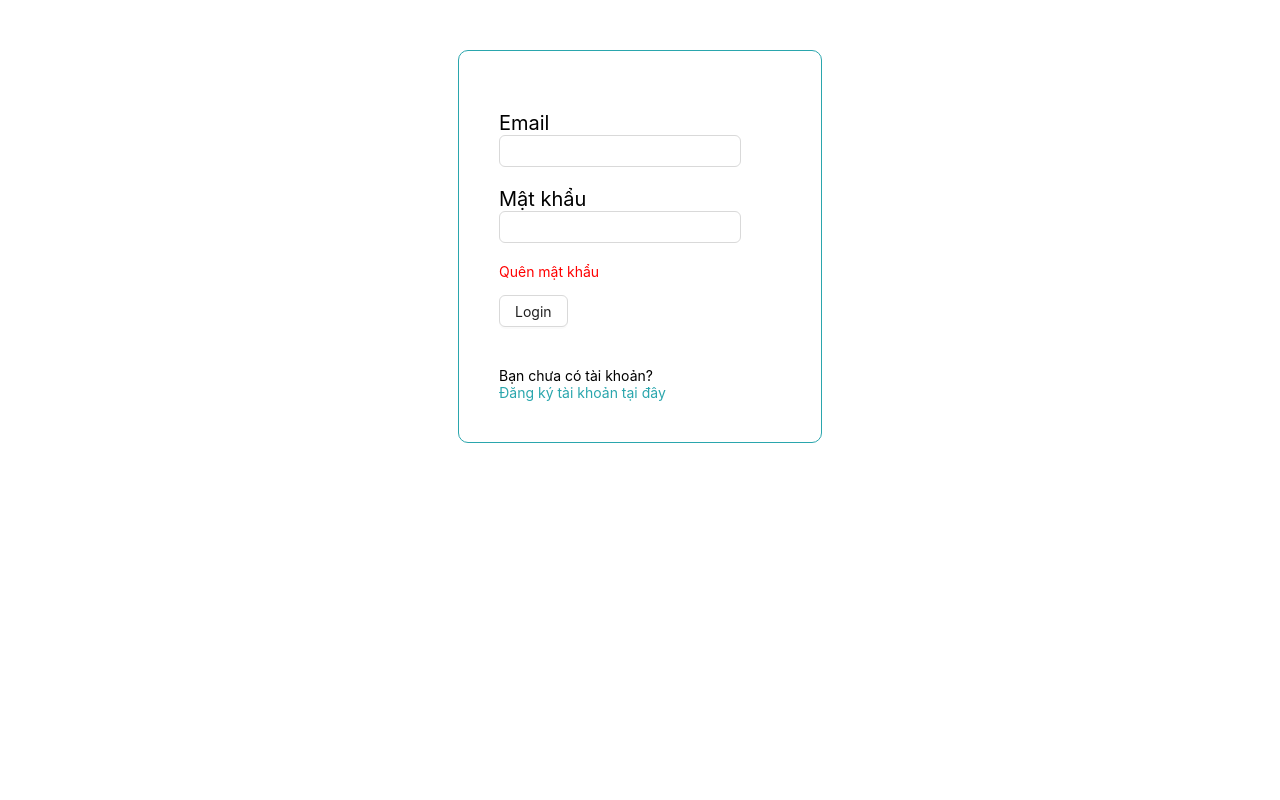
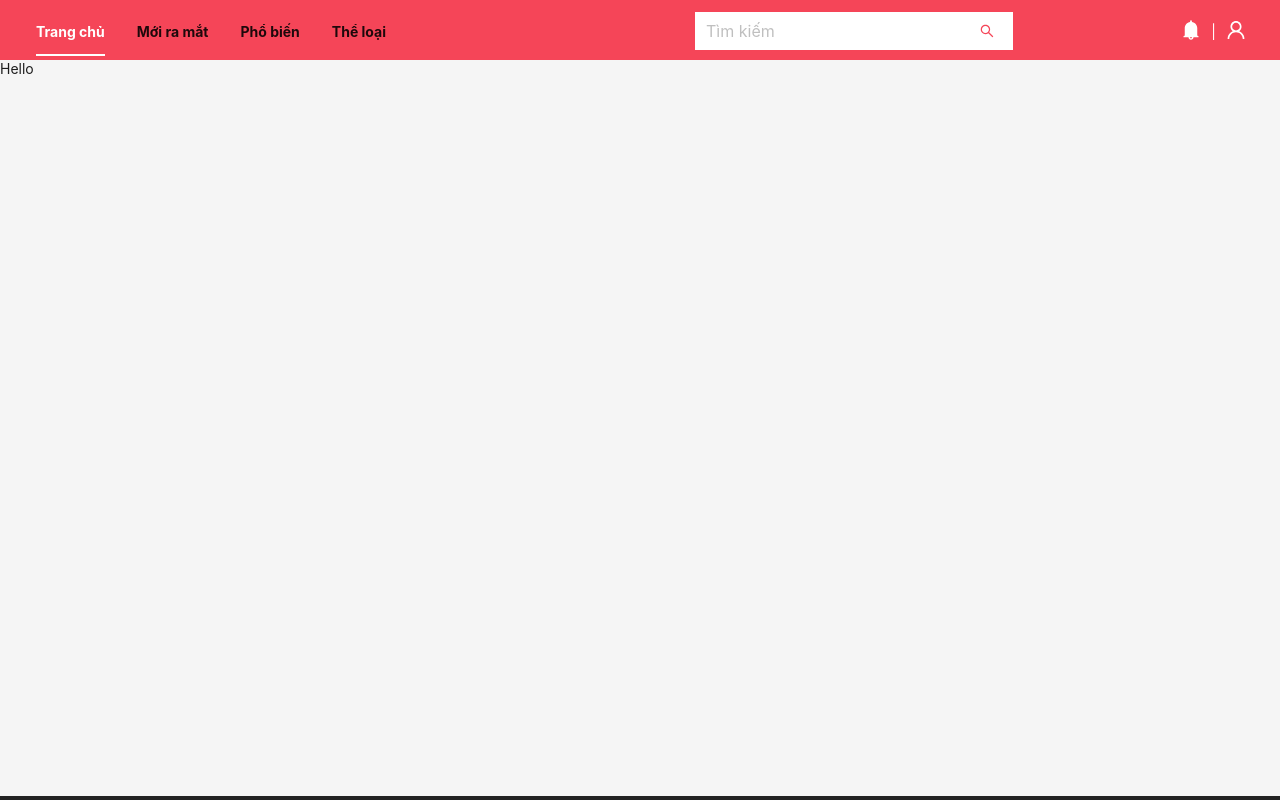
Before and after one commit to TrinhChung/mange, a React (Create React App) app in the folder fontend/: page / in a window 1280 px wide. Before the commit this address led to /login. Shown: the top 800 px of the page. Built offline with nearby package versions, Linux system fonts and the light colour scheme.

Commit message:
Create UI Navbar

```diff
--- a/fontend/src/App.css
+++ b/fontend/src/App.css
@@ -3,7 +3,8 @@
 }
 
 :root {
-  --color-main: #2aa6ad;
+  --color-main: #f54558;
+  --height-navbar: 60px;
   --gray: #cccccc;
   --background-banner: #d7e1e380;
   --background-box-search: #62c1c526;
@@ -52,3 +53,38 @@
     transform: rotate(360deg);
   }
 }
+
+.ant-menu-horizontal {
+  border-bottom: none !important;
+  line-height: 28px;
+}
+
+.ant-menu-item-selected {
+  color: white !important;
+  transition: 0.5s;
+}
+
+.ant-menu-item-only-child:hover::after {
+  color: white !important;
+  border-bottom-color: white !important;
+}
+
+.ant-menu-item-selected::after {
+  color: white !important;
+  border-bottom-color: white !important;
+}
+
+.button-search {
+  background-color: var(--search);
+  color: white;
+  font-weight: bold;
+  border: none;
+  border-radius: 0;
+}
+
+.input-custom {
+  border-radius: 0;
+  outline: none !important;
+  border: none !important;
+  box-shadow: none !important;
+}
--- a/fontend/src/App.js
+++ b/fontend/src/App.js
@@ -2,9 +2,9 @@ import React, { useContext, useState, useEffect } from "react";
 import "./App.css";
 import { ToastContainer } from "react-toastify";
 import { AuthContext } from "./providers/authProvider";
-import { Routes, Route, BrowserRouter, Navigate } from "react-router-dom";
-import Loading from "./pages/Loading/Loading";
+import { BrowserRouter } from "react-router-dom";
 import Auth from "./pages/Auth";
+import Guest from "./pages/Guest";
 
 function App() {
   const { authUser, setAuthUser } = useContext(AuthContext);
@@ -19,6 +19,7 @@ function App() {
   return (
     <BrowserRouter>
       <Auth />
+      <Guest />
 
       <ToastContainer
         position="top-right"
--- /dev/null
+++ b/fontend/src/components/layout/LinkCustom.js
@@ -0,0 +1,13 @@
+import React from "react";
+import { useNavigate } from "react-router-dom";
+
+const LinkCustom = ({ label, to }) => {
+  const navigate = useNavigate();
+  return (
+    <div onClick={() => navigate(to)} style={{ fontWeight: "bold" }}>
+      {label}
+    </div>
+  );
+};
+
+export default LinkCustom;
--- a/fontend/src/components/layout/Navbar.js
+++ b/fontend/src/components/layout/Navbar.js
@@ -1,9 +1,8 @@
 import { useState, useEffect, useContext, memo } from "react";
-import { Layout, Row, Col, Dropdown, Modal, Image } from "antd";
-import { BellFilled, UserOutlined } from "@ant-design/icons";
+import { Layout, Row, Col, Dropdown, Modal, Input, Button } from "antd";
+import { BellFilled, UserOutlined, SearchOutlined } from "@ant-design/icons";
 import { Menu } from "antd";
-import { Link, useLocation } from "react-router-dom";
-import { useNavigate } from "react-router-dom";
+import { useLocation, useNavigate } from "react-router-dom";
 import { toast } from "react-toastify";
 import { AuthContext } from "../../providers/authProvider";
 import { logoutService } from "../../services/Auth";
@@ -15,6 +14,13 @@ const Navbar = ({ data }) => {
   const [current, setCurrent] = useState("home");
   const navigate = useNavigate();
   const { pathname } = useLocation();
+  const location = useLocation();
+
+  const searchParams = new URLSearchParams(location.search);
+
+  const [key, setKey] = useState(
+    searchParams.get("searchInput") ? searchParams.get("searchInput") : ""
+  );
 
   const onClick = (e) => {
     setCurrent(e.key);
@@ -79,20 +85,39 @@ const Navbar = ({ data }) => {
   return (
     <Header
       style={{
-        backgroundColor: "white",
+        backgroundColor: "var(--color-main)",
         padding: 0,
         margin: 0,
         position: "sticky",
         top: 0,
         width: "100%",
-        height: 60,
+        height: "var(--height-navbar)",
         zIndex: 1,
+        color: "white",
       }}
       className="box-shadow-bottom"
     >
       <Row>
+        <Col span={12} style={{ height: 60, paddingLeft: 20 }}>
+          <Menu
+            style={{
+              width: "100%",
+              display: "flex",
+              justifyContent: "start",
+              height: 55,
+              backgroundColor: "var(--color-main)",
+              color: "white",
+            }}
+            onClick={(e) => {
+              onClick(e);
+            }}
+            selectedKeys={[current]}
+            mode="horizontal"
+            items={data}
+          />
+        </Col>
         <Col
-          span={5}
+          span={7}
           style={{
             fontSize: 50,
             fontWeight: "bold",
@@ -100,26 +125,37 @@ const Navbar = ({ data }) => {
             color: "var(--color-main)",
           }}
         >
-          <Row style={{ justifyContent: "center" }}>
-            <Link
-              to={"/"}
-              style={{ color: "var(--color-main)" }}
-              onClick={() => setCurrent("home")}
-            >
-              {/* <Image src={LogoNavbar} height={50} preview={false} /> */}
-            </Link>
+          <Row
+            style={{
+              display: "flex",
+              alignItems: "center",
+            }}
+          >
+            <Col span={20}>
+              <Input
+                placeholder="Tìm kiếm"
+                className="input-custom"
+                defaultValue={searchParams.get("searchInput")}
+                size="large"
+                onChange={(e) => {
+                  setKey(e.target.value);
+                }}
+                allowClear={true}
+              />
+            </Col>
+            <Col span={4} style={{ alignItems: "center" }}>
+              <Row
+                style={{
+                  background: "white",
+                  height: 38,
+                  marginBottom: 2,
+                  justifyContent: "center",
+                }}
+              >
+                <SearchOutlined />
+              </Row>
+            </Col>
           </Row>
-        </Col>
-        <Col span={14} style={{ height: 60 }}>
-          <Menu
-            style={{ width: "100%", display: "flex", justifyContent: "center" }}
-            onClick={(e) => {
-              onClick(e);
-            }}
-            selectedKeys={[current]}
-            mode="horizontal"
-            items={data}
-          />
         </Col>
         <Col span={5} style={{ paddingRight: 29 }}>
           <Row
--- a/fontend/src/pages/Auth/index.js
+++ b/fontend/src/pages/Auth/index.js
@@ -8,7 +8,6 @@ const Auth = () => {
     <Routes>
       <Route path="/login" element={<Login />} />
       <Route path="/signup" element={<Register />} />
-      <Route path="/*" element={<Navigate to="/login" />} />
     </Routes>
   );
 };
--- /dev/null
+++ b/fontend/src/pages/Guest/home/index.js
@@ -0,0 +1,28 @@
+import React from "react";
+import HomeLayout from "../../../layouts/HomeLayout";
+import LinkCustom from "../../../components/layout/LinkCustom";
+
+const Home = () => {
+  const items = [
+    {
+      label: <LinkCustom to="/" label="Trang chủ" />,
+      key: "home",
+    },
+    {
+      label: <LinkCustom to={"/job"} label="Mới ra mắt" />,
+      key: "job",
+    },
+    {
+      label: <LinkCustom to={"/company"} label="Phổ biến" />,
+      key: "company",
+    },
+    {
+      label: <LinkCustom to={"/profile/"} label="Thể loại" />,
+      key: "profile",
+    },
+  ];
+
+  return <HomeLayout menu={items}>Hello</HomeLayout>;
+};
+
+export default Home;
--- /dev/null
+++ b/fontend/src/pages/Guest/index.js
@@ -0,0 +1,14 @@
+import React from "react";
+import { Routes, Route, Navigate } from "react-router-dom";
+import Home from "./home";
+
+const Guest = () => {
+  return (
+    <Routes>
+      <Route path="/" element={<Home />} />
+      <Route path="/*" element={<Navigate to="/" />} />
+    </Routes>
+  );
+};
+
+export default Guest;
```
